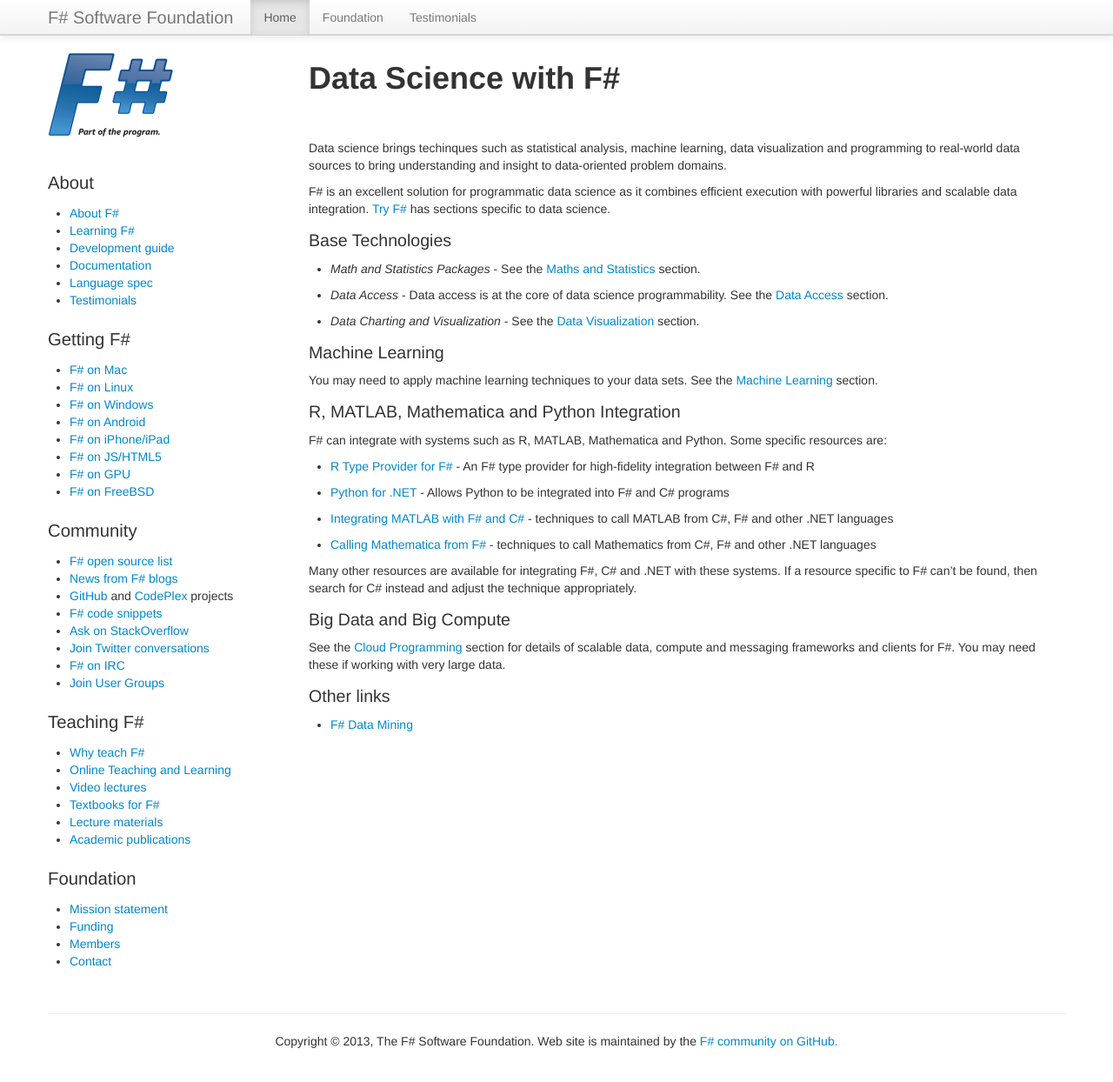
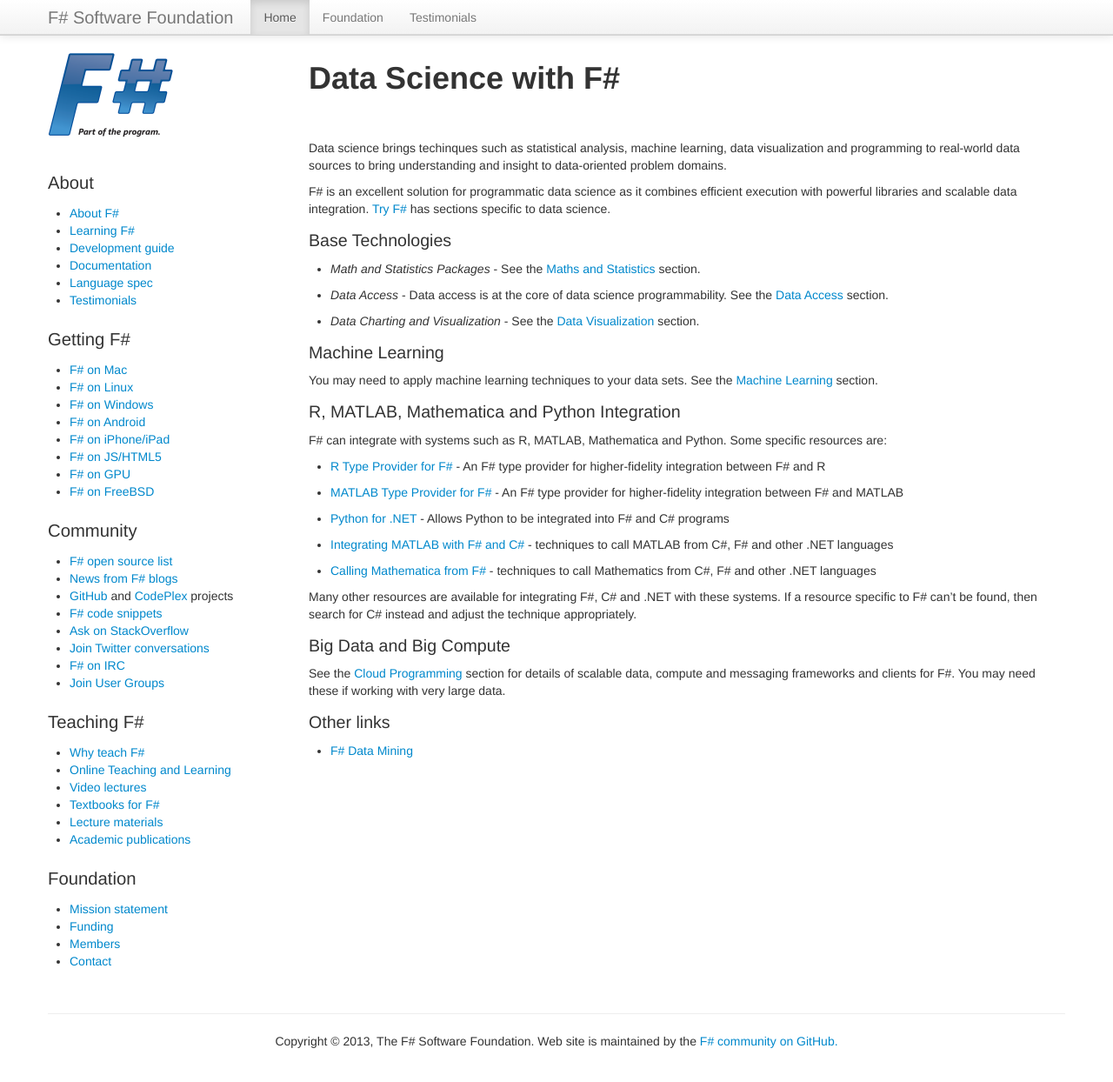
Before and after one commit to fsharp/fsharp.org, a Jekyll site: the page built from data-science/index.md, in a window 1280 px wide and 1257 px high. Shown: the top 1244 px of the window at 87% size. Built offline with Jekyll 4.4.1, drawn with Linux system fonts in a browser that asks for light colours; nearby versions of some CDN libraries; some web fonts are replaced; comment, search, counter and statistics services are not loaded.

Commit message:
Update index.md

```diff
--- a/data-science/index.md
+++ b/data-science/index.md
@@ -24,7 +24,8 @@
 
 F# can integrate with systems such as R, MATLAB, Mathematica and Python. Some specific resources are:
 
- * [R Type Provider for F#](https://github.com/BlueMountainCapital/FSharpRProvider) - An F# type provider for high-fidelity integration between F# and R
+ * [R Type Provider for F#](https://github.com/BlueMountainCapital/FSharpRProvider) - An F# type provider for higher-fidelity integration between F# and R
+ * [MATLAB Type Provider for F#](http://bayardrock.github.io/Matlab-Type-Provider/) - An F# type provider for higher-fidelity integration between F# and MATLAB
  * [Python for .NET](http://pythonnet.sourceforge.net/readme.html) - Allows Python to be integrated into F# and C# programs
  * [Integrating MATLAB with F# and C#](http://www.mathworks.com/matlabcentral/fileexchange/12987) - techniques to call MATLAB from C#, F# and other .NET languages
  * [Calling Mathematica from F#](http://reference.wolfram.com/mathematica/NETLink/tutorial/CallingMathematicaFromNET.html) - techniques to call Mathematics from C#, F# and other .NET languages
```
